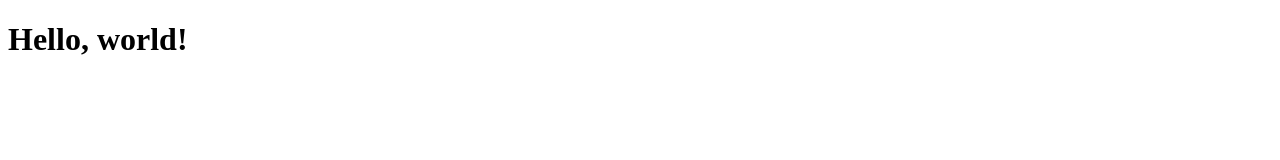
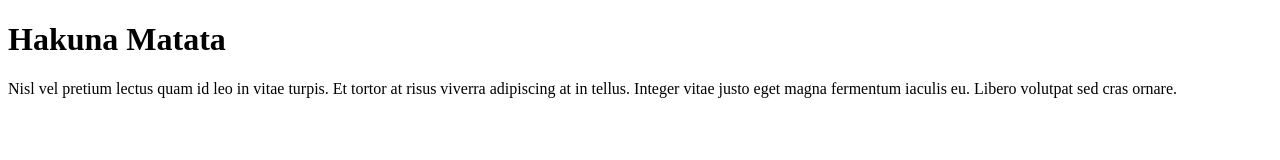
Before and after one commit to Elegido7/ClassThur, a plain HTML site: page index.html in a window 1280 px wide. Drawn offline with Linux system fonts and the light colour scheme.

Commit message:
Update index.html

```diff
--- a/index.html
+++ b/index.html
@@ -3,9 +3,10 @@
   <head>
     <meta charset="utf-8">
     <meta name="viewport" content="width=device-width, initial-scale=1">
-    <title>Bootstrap demo</title>
+    <title>Index file</title>
   </head>
   <body>
-    <h1>Hello, world!</h1>
+    <h1>Hakuna Matata</h1>
+    <P>Nisl vel pretium lectus quam id leo in vitae turpis. Et tortor at risus viverra adipiscing at in tellus. Integer vitae justo eget magna fermentum iaculis eu. Libero volutpat sed cras ornare.</P>
   </body>
 </html>
```
